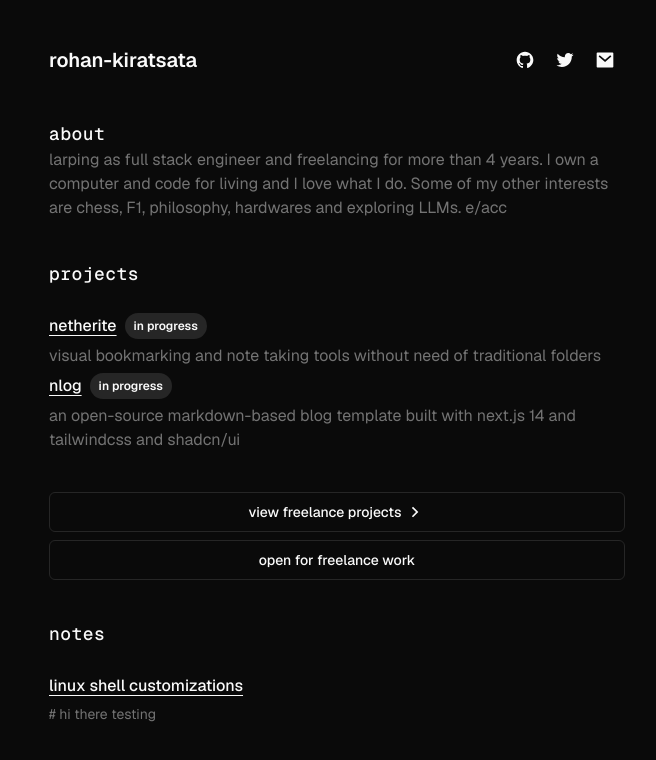
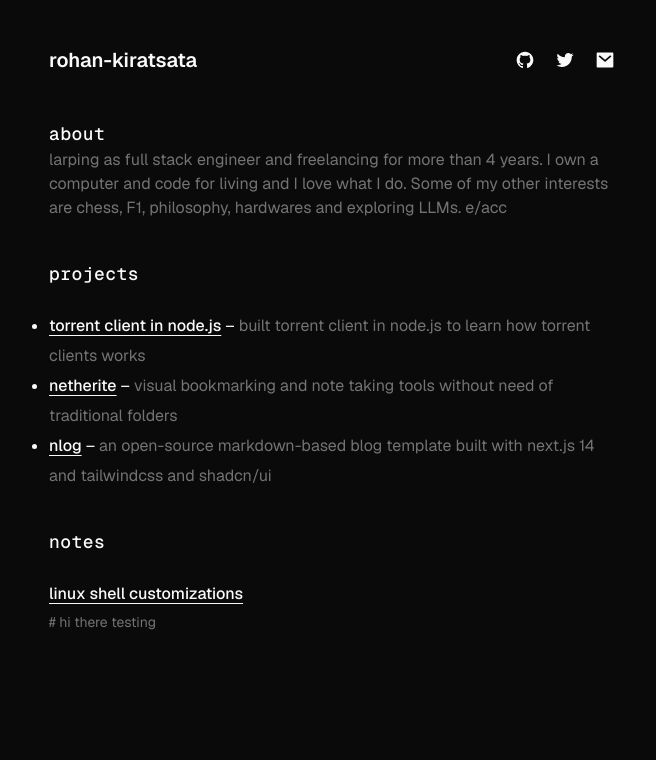
Before and after one commit to rohan-kiratsata/portfolio, a Next.js app: page / in a window 1280 px wide. Shown: the top 760 px of the page, without its empty margins (303-959 px from the left). Built offline with nearby package versions, Linux system fonts and the light colour scheme.

Commit message:
in progress: update on content

```diff
--- /dev/null
+++ b/src/app/(root)/notes/[...slug]/page.tsx
@@ -0,0 +1,50 @@
+import fs from "fs";
+import path from "path";
+import matter from "gray-matter";
+import { readNotes } from "@/lib/notes";
+import { serialize } from "v8";
+
+const notesDirectory = path.join(process.cwd(), "notes");
+
+console.log("NOTES: ", notesDirectory);
+
+export async function generateStaticParams() {
+  const notes = readNotes();
+
+  return notes.map((note: any) => {
+    const relativePath = note.filePath.replace(/\\/g, "/");
+    console.log("RELATIVE PATH:", relativePath);
+    const slug = relativePath
+      .replace("/notes/", "")
+      .replace(".md", "")
+      .split("/");
+    console.log("SLUG:", slug);
+    return {
+      slug: slug,
+    };
+  });
+}
+
+export default async function NotePage({ params }: { params: any }) {
+  console.log("PARAMS:", params);
+
+  const slugPath = params.slug.map(decodeURIComponent).join("/");
+  const fullPath = path.join(notesDirectory, `${slugPath}`);
+
+  console.log("FULL PATH:", fullPath);
+  try {
+    const fileContents = fs.readFileSync(fullPath, "utf8");
+    const { data, content } = matter(fileContents);
+
+    return (
+      <div>
+        <h1>{data.title || slugPath}</h1>
+        <article className="prose prose-neutral">{content}</article>
+        <pre>{JSON.stringify(data, null, 2)}</pre>
+      </div>
+    );
+  } catch (error) {
+    console.error("Error reading file:", error);
+    return <div>Note not found</div>;
+  }
+}
--- /dev/null
+++ b/src/components/contact-buttons.tsx
@@ -0,0 +1,22 @@
+import React from "react";
+import { Button } from "./ui/button";
+import Link from "next/link";
+import { RiArrowRightSLine } from "@remixicon/react";
+
+export default function ContactButtons() {
+  return (
+    <div className="my-10 flex flex-col gap-2 ">
+      <Button variant={"outline"} className="w-full" asChild>
+        <Link href="/freelance">
+          view freelance projects{" "}
+          <RiArrowRightSLine className="ml-1" size={20} />
+        </Link>
+      </Button>
+      <Button variant={"outline"} className="w-full" asChild>
+        <Link href="mailto:kiratsatarohan@gmail.com">
+          open for freelance work
+        </Link>
+      </Button>
+    </div>
+  );
+}
--- a/src/components/notes-section.tsx
+++ b/src/components/notes-section.tsx
@@ -9,7 +9,7 @@ export default function NotesSection() {
   console.log(notes);
   return (
     <>
-      <div className="">
+      <div className="my-10">
         <h2 className="heading">notes</h2>
         <div className="grid grid-cols-1 gap-1 mt-5">
           {notes.map((note: any) => {
--- a/src/components/projects.tsx
+++ b/src/components/projects.tsx
@@ -6,6 +6,7 @@ import { projects } from "@/lib/content";
 import { Badge } from "@/components/ui/badge";
 import { RiArrowRightSLine } from "@remixicon/react";
 import { categorizedProjects } from "@/lib/utils";
+import ContactButtons from "./contact-buttons";
 
 export default function Projects() {
   return (
@@ -24,37 +25,8 @@ export default function Projects() {
             />
           ))}
       </div>
-      {/* Freelance */}
-      <div className="my-10 flex flex-col gap-2 ">
-        <Button variant={"outline"} className="w-full" asChild>
-          <Link href="/freelance">
-            view freelance projects{" "}
-            <RiArrowRightSLine className="ml-1" size={20} />
-          </Link>
-        </Button>
-        <Button variant={"outline"} className="w-full" asChild>
-          <Link href="mailto:kiratsatarohan@gmail.com">
-            open for freelance work
-          </Link>
-        </Button>
-      </div>
-      {/*  <div className="">
-        {categorizedProjects.freelance && (
-          <>
-            <h3 className="heading mb-5 mt-10">freelance work</h3>
-            {categorizedProjects.freelance.map((item: ProjectItem) => (
-              <ProjectCard
-                key={item.title}
-                title={item.title}
-                link={item.link}
-                description={item.description}
-                category={item.category}
-                label={item.label}
-              />
-            ))}
-          </>
-        )}
-      </div> */}
+      {/* Contact/Page Buttons */}
+      {/* <ContactButtons /> */}
     </div>
   );
 }
@@ -67,8 +39,7 @@ const ProjectCard = ({
   category,
 }: ProjectItem) => {
   return (
-    <div className="">
-      <div className="flex items-center gap-2">
+    <div className="list-item">
       <Link
         href={link}
         title={title}
@@ -81,13 +52,12 @@ const ProjectCard = ({
       >
         {title}
       </Link>
-        {label && label !== "completed" ? (
+      {/*  {label && label !== "completed" ? (
           <Badge variant="secondary" className="!h-fit !px-2 !py-1 !text-xs">
             {label}
           </Badge>
-        ) : null}
-      </div>
-      <p className="text-base text-neutral-500">{description}</p>
+        ) : null} */}{" "}
+      &ndash; <span className="text-base text-neutral-500">{description}</span>
     </div>
   );
 };
--- a/src/lib/content.ts
+++ b/src/lib/content.ts
@@ -4,6 +4,13 @@ export const about: string =
   "larping as full stack engineer and freelancing for more than 4 years. I own a computer and code for living and I love what I do. Some of my other interests are chess, F1, philosophy, hardwares and exploring LLMs. e/acc";
 
 export const projects: ProjectItem[] = [
+  {
+    title: "torrent client in node.js",
+    link: "https://github.com/rohan-kiratsata/bittorrent-client-nodejs",
+    description:
+      "built torrent client in node.js to learn how torrent clients works",
+    category: "personal",
+  },
   {
     title: "netherite",
     link: "https://github.com/rohan-kiratsata/netherite",
--- a/tailwind.config.ts
+++ b/tailwind.config.ts
@@ -78,7 +78,7 @@ const config = {
       },
     },
   },
-  plugins: [require("tailwindcss-animate")],
+  plugins: [require("tailwindcss-animate"), require("@tailwindcss/typography")],
 } satisfies Config;
 
 export default config;
```
Also changed, not shown: package.json (+7 -1 lines), 1 other file (tests, documents, lock files or other folders). Lines whose indentation alone changed are shown as unchanged.
